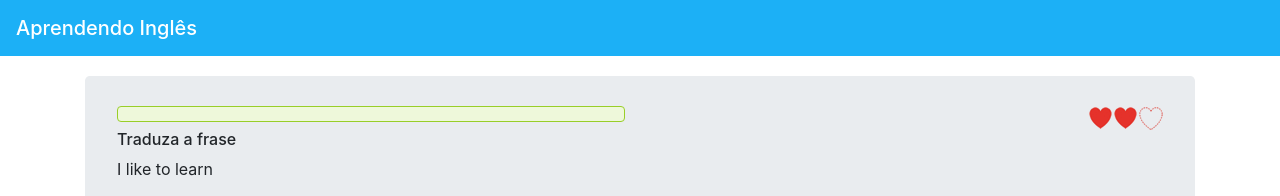
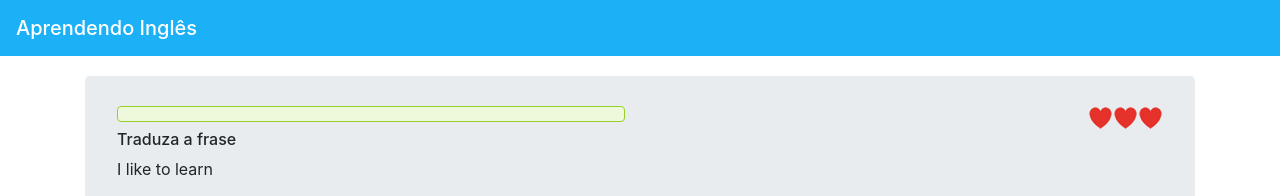
Before and after one commit to FernandoWebDev/playngEnglish, an Angular app: page / in a window 1280 px wide. Shown: the top 196 px of the page. Built offline with nearby package versions, Linux system fonts and the light colour scheme.

Commit message:
tentativas

```diff
--- a/src/app/painel/painel.component.html
+++ b/src/app/painel/painel.component.html
@@ -5,7 +5,7 @@
                 <app-progresso [progresso]="count_progresso"></app-progresso>
             </div>
             <div class="col-sm-6">
-                <app-tentativas></app-tentativas>
+                <app-tentativas [tentativas]="tentativas"></app-tentativas>
             </div>
         </div>
 
@@ -15,7 +15,7 @@
                 <p>{{rodadaFrase.fraseEng}}</p>
 
                 <div class="form-group">
-                    <textarea class="form-control" (input)="atualizaResposta($event)" rows="3"></textarea>
+                    <textarea class="form-control" (input)="atualizaResposta($event)" [value]="resposta" rows="3"></textarea>
                 </div>
             </div>
         </div>
--- a/src/app/painel/painel.component.ts
+++ b/src/app/painel/painel.component.ts
@@ -12,16 +12,18 @@ export class PainelComponent implements OnInit {
 
   public Frases: Frase[] = frases
   public instrucao: string = "Traduza a frase"
-  public resposta: string
+  public resposta: string = ""
 
   public rodada: number = 0
   public rodadaFrase: Frase
 
   public count_progresso: number = 0
 
+  public tentativas: number = 3
+
   constructor() {
-    this.rodadaFrase = this.Frases[this.rodada]
-   }
+    this.atualizaRodada()
+  }
 
   ngOnInit() {
   }
@@ -36,13 +38,19 @@ export class PainelComponent implements OnInit {
       alert("A tradução está correta!")
 
       this.rodada++
-      this.rodadaFrase = this.Frases[this.rodada]
+      this.atualizaRodada()
       this.count_progresso = this.count_progresso + (100 / this.Frases.length)
+    } else {
+      this.tentativas--
 
-      console.log(this.count_progresso)
-    } else {
-      alert("A tradução está errada!")
+      if (this.tentativas === -1) {
+        alert('Você perdeu todas as tentativas')
+      }
     }
   }
 
+  public atualizaRodada(): void {
+    this.rodadaFrase = this.Frases[this.rodada]
+    this.resposta = ''
+  }
 }
--- /dev/null
+++ b/src/app/shared/coracao.model.ts
@@ -0,0 +1,15 @@
+export class Coracao {
+    constructor(
+        public cheio: boolean,
+        public urlCoracaoCheio: string = '../../assets/coracao_cheio.png',
+        public urlCoracaoVazio: string = '../../assets/coracao_vazio.png'
+    ){}
+
+    public exibeCoracao(): string {
+        if (this.cheio) {
+            return this.urlCoracaoCheio
+        } else {
+            return this.urlCoracaoVazio
+        }
+    }
+}
--- a/src/app/tentativas/tentativas.component.html
+++ b/src/app/tentativas/tentativas.component.html
@@ -1,5 +1,10 @@
 <div class="d-flex flex-row-reverse">
+
+<!--
     <img [src]="coracaoVazio" />
     <img [src]="coracaoCheio" />
     <img [src]="coracaoCheio" />
+-->
+
+<img *ngFor="let coracao of coracoes" [src]="coracao.exibeCoracao()" />
 </div>
--- a/src/app/tentativas/tentativas.component.ts
+++ b/src/app/tentativas/tentativas.component.ts
@@ -1,16 +1,36 @@
-import { Component, OnInit } from '@angular/core';
+import { Component, OnInit, Input, OnChanges } from '@angular/core';
+
+import { Coracao } from '../shared/coracao.model'
 
 @Component({
   selector: 'app-tentativas',
   templateUrl: './tentativas.component.html',
   styleUrls: ['./tentativas.component.css']
 })
-export class TentativasComponent implements OnInit {
+export class TentativasComponent implements OnInit, OnChanges {
 
   public coracaoVazio: string = "../../assets/coracao_vazio.png";
   public coracaoCheio: string = "../../assets/coracao_cheio.png"
 
-  constructor() { }
+  @Input() public tentativas: number
+
+  public coracoes: Coracao[] = [
+    new Coracao(true),
+    new Coracao(true),
+    new Coracao(true)
+  ]
+
+  constructor() {
+
+  }
+
+  ngOnChanges() {
+    if (this.tentativas !== this.coracoes.length){
+      let indice = this.coracoes.length - this.tentativas
+
+      this.coracoes[indice -1].cheio = false
+    }
+  }
 
   ngOnInit() {
   }
```
